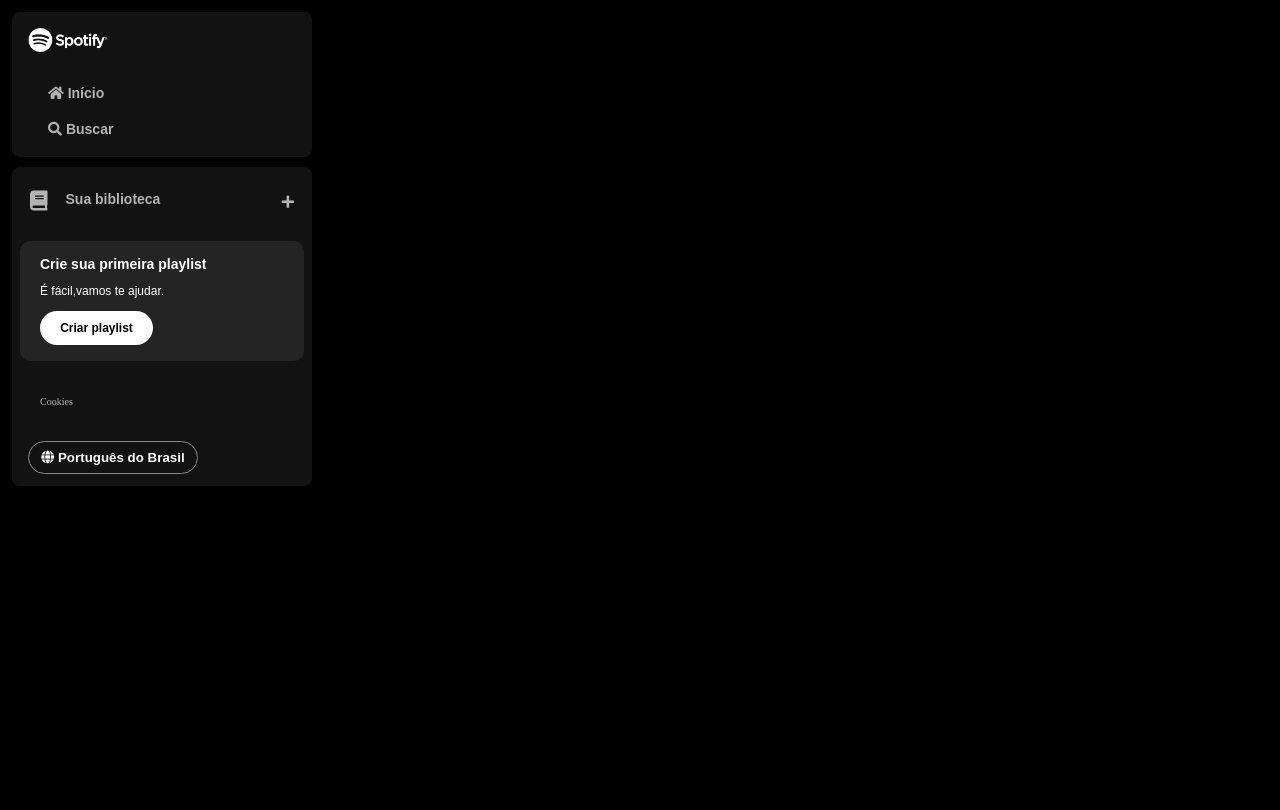
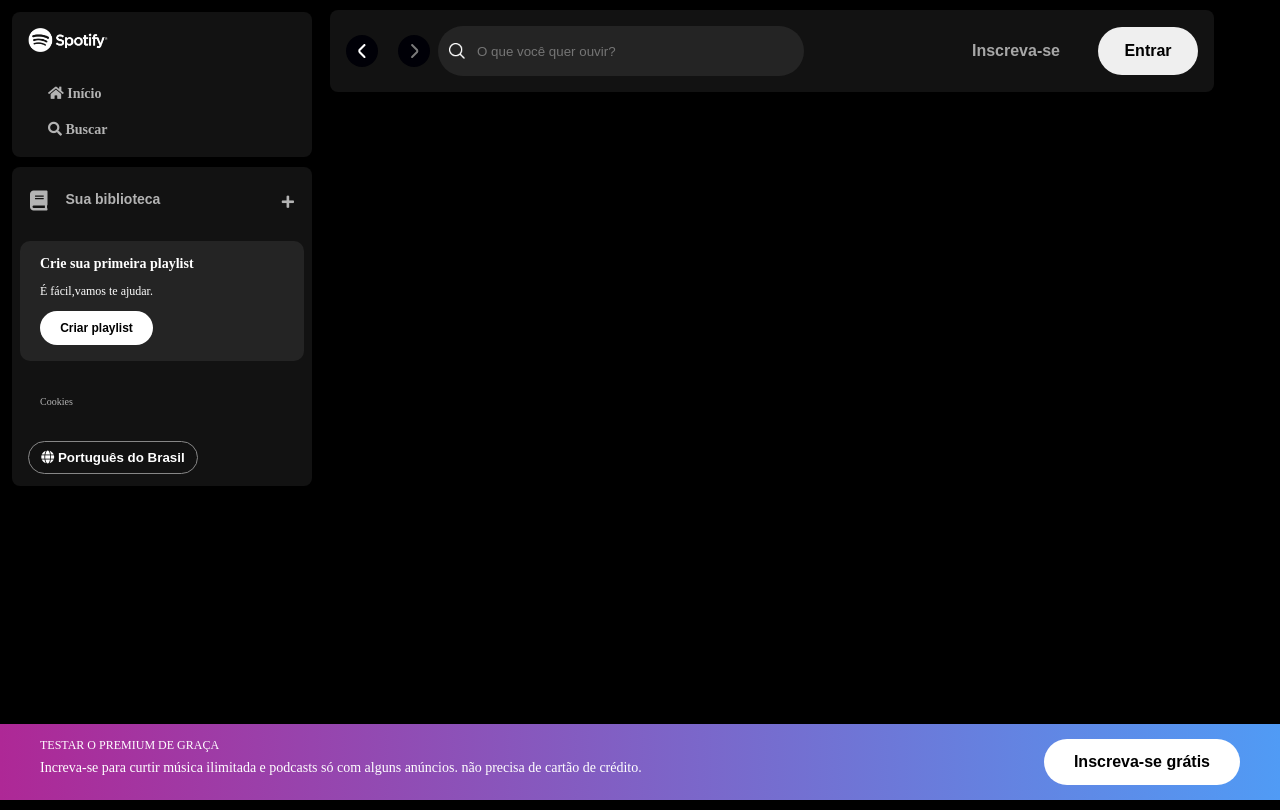
Before and after one commit to GabrielaGouveia/Spotify-Imers-o-Alura, a plain HTML site: page index.html in a window 1280 px wide. Drawn offline with Linux system fonts and the light colour scheme.

Commit message:
Layout Flexbox, Pseudo-classes e Responsividade em CSS

```diff
--- a/index.html
+++ b/index.html
@@ -4,8 +4,10 @@
     <meta charset="UTF-8">
     <meta name="viewport" content="width=device-width, initial-scale=1.0">
     <title>Spotify Imersão</title>
-    <link rel="stylesheet" href="/resert.css" />
-    <link rel="stylesheet" href="style.css">
+    <link rel="stylesheet" href="./src/styles/resert.css" />
+    <link rel="stylesheet" href="./src/styles/vars.css">
+    <link rel="stylesheet" href="./src/styles/main-content.css">
+    <link rel="stylesheet" href="./src/styles/sidebar-footer.css">
     <link rel="shortcut icon" href="./src/assets/icons/favicon.png" type="image/x-icon" />
     <link rel="stylesheet" href="https://use.fontawesome.com/releases/v5.15.4/css/solid.css"
     integrity="sha384-Tv5i09RULyHKMwX0E8wJUqSOaXlyu3SQxORObAI08iUwIalMmN5L6AvlPX2LMoSE" crossorigin="anonymous" />
@@ -18,7 +20,7 @@
         <nav class="sidebar-navigation">
             <div class="logo">
                 <a href="">
-                    <img src="./assets/icons/logo-spotify.png" alt="logo do spotify">
+                    <img src="./src/assets/icons/logo-spotify.png" alt="logo do spotify">
                 </a>
             </div>
 
@@ -71,5 +73,46 @@
         </div>
        </div>
     </div>
+
+    <main>
+        <div class="main-container">
+          <nav class="header__navigation">
+            <div class="navigation">
+              <button class="arrow-left">
+                <img src="./src/assets/icons/small-left.png" alt="" />
+              </button>
+              <button class="arrow-right">
+                <img src="./src/assets/icons/small-right.png" alt="" />
+              </button>
+
+              <div class="header__search">
+                <img src="./src/assets/icons/search.png" alt="" />
+                <input id="search-input" maxlength="800" autocorrect="off" autocapitalize="off" spellcheck="false"
+                  placeholder="O que você quer ouvir?" value="" />
+              </div>
+            </div>
+
+            <div class="header__login">
+              <button class="subscribe">Inscreva-se</button>
+              <button class="login">Entrar</button>
+            </div>
+          </nav>
+
+        </div>
+    </main>
+
+
+
+
+    <footer class="disclaimer-premium">
+        <div class="text">
+            <p class="disclaimer-premium__title">Testar o Premium de graça</p>
+
+            <p class="disclaimer-premium__subtitle">Increva-se para curtir música ilimitada e podcasts só com alguns anúncios. não precisa de cartão de crédito.</p>
+        </div>
+        <div class="button">
+            <button type="button">Inscreva-se grátis</button>
+        </div>
+    </footer>
 </body>
 </html>
--- /dev/null
+++ b/src/styles/main-content.css
@@ -0,0 +1,97 @@
+/*HEADER*/
+
+.main-container{
+    max-width: 80vw;
+    height: 100vh;
+    margin-left: 320px;
+    margin-right: 56px;
+}
+
+.header__navigation{
+    display: flex;
+    justify-content: space-between;
+    align-items: center;
+    padding: 16px;
+    margin: 10px;
+    border-radius: 8px;
+    background-color: #121212;
+}
+
+.header__navigation .navigation{
+    display: flex;
+    justify-content: space-around;
+    align-items: center;
+
+}
+
+.header__navigation .navigation .arrow-left{
+    margin-right: 1.25rem;
+}
+
+.arrow-left, .arrow-right{
+    display: flex;
+    align-items: center;
+    justify-content: center;
+    width: 32px;
+    height: 32px;
+    background: var(--bg-icon);
+    background-color: var(--bg-arrow-color);
+    border-radius: 50%;
+    border: none;
+    cursor: pointer;
+
+}
+
+.header__login{
+    display: flex;
+    align-items: center;
+}
+
+.header__search{
+    display: flex;
+    align-items: center;
+    width: 364px;
+    height: 48px;
+    margin-left: 8px;
+    background-color: #242424;
+    border-radius: 500px;
+    border: 1px solid transparent;
+
+
+}
+
+.header__search img{
+    width: 16px;
+    height: 16px;
+    margin-left: 10px;
+
+}
+
+.header__search input {
+    background: transparent;
+    border: none;
+    padding: 0px 100px 0 12px;
+    color: #fff;
+    text-overflow: ellipsis;
+    overflow: hidden;
+    white-space:nowrap;
+    outline: none;
+}
+
+.header__login .subscribe{
+    color: #a7a7a7;
+    font-size: 16px;
+    font-weight: 700;
+    background-color: transparent;
+    margin-right: 32px;
+
+}
+
+.header__login .login{
+    width: 100px;
+    height: 48px;
+    color: #000;
+    font-size: 16px;
+    font-weight: 700;
+    border-radius: 40px;
+}
--- a/style.css
+++ b/src/styles/sidebar-footer.css
@@ -1,5 +1,6 @@
 body {
  background-color: #000;
+ font-family: var (--font-dm-sans);
 }
 
 .sidebar{
@@ -43,7 +44,7 @@ body {
     text-decoration: none;
     font-weight: 600;
     font-size: 14px;
-    font-family: "DM Sans", sans-serif;
+
 }
 
 .library{
@@ -73,7 +74,6 @@ body {
     border: 0px;
     font-size: 14px;
     font-weight: 700;
-    font-family: "DM Sans", sans-serif;
     text-align: center;
     text-decoration: none;
     text-transform: none;
@@ -115,7 +115,6 @@ body {
 .section-playlist__content .text{
     padding-bottom: 14px;
     color: #fff;
-    font-family: "DM Sans", sans-serif;
 
 }
 
@@ -127,7 +126,6 @@ body {
     font-weight: 500;
     font-size: 12px;
 
-
 }
 
 .section-playlist__content .section-playlist__button{
@@ -138,7 +136,6 @@ body {
     border-radius: 20px;
     font-size: 12px;
     font-weight: 700;
-    font-family: "DM Sans", sans-serif;
     text-decoration: none;
     text-transform: none;
     padding: 10px;
@@ -175,3 +172,42 @@ body {
     border-radius: 20px;
 
 }
+
+.disclaimer-premium {
+    position: fixed;
+    bottom: 0;
+    left: 0;
+    right: 0;
+    background: linear-gradient(to right, #ae2896, #509bf5);
+    padding: 15px 40px;
+    display: flex;
+    justify-content: space-between;
+}
+.disclaimer-premium .text {
+   flex-shrink: 0;
+}
+.disclaimer-premium .disclaimer-premium__title {
+    color: #ffffff;
+    text-transform: uppercase;
+    font-weight: 400;
+    font-size: 12px;
+    margin-bottom: 10px;
+}
+
+.disclaimer-premium .disclaimer-premium__subtitle {
+    color: #ffffff;
+    font-size: 14px;
+    font-weight: 500;
+}
+
+.disclaimer-premium button {
+    background-color: #ffffff;
+    color: #000000;
+    font-size: 16px;
+    font-weight: bold;
+    padding: 14px 30px;
+    border: 0px;
+    border-radius: 40px;
+    cursor: pointer;
+    flex-shrink: 0;
+}
--- /dev/null
+++ b/src/styles/vars.css
@@ -0,0 +1,9 @@
+:root{
+    /*FONT*/
+    --font-dm-sans: "DM sans, sans-serif";
+
+    /*COLOR*/
+
+    --bg-icon: #131313;
+    --bg-arrow-color: rgba(0,0,07)
+}
```
Also changed, not shown: src/assets/icons/favicon (1).png (renamed from assets/icons/favicon (1).png), src/assets/icons/logo-spotify.png (renamed from assets/icons/logo-spotify.png), src/assets/icons/search.png (renamed from assets/icons/search.png), src/assets/icons/small-left.png (renamed from assets/icons/small-left.png), src/assets/icons/small-right.png (renamed from assets/icons/small-right.png), src/styles/resert.css (renamed from resert.css).
